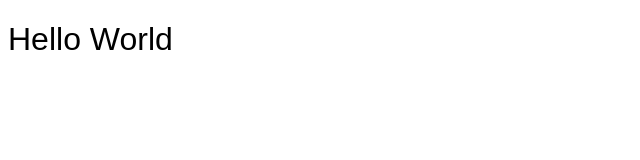
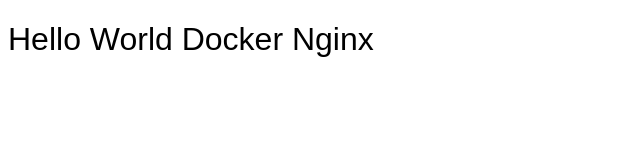
Before and after one commit to raama1990/Learn, a plain HTML site: page index.html in a window 1280 px wide. Shown: the whole page, without its empty margins (0-640 px from the left). Drawn offline with Linux system fonts and the light colour scheme.

Commit message:
Update index.html

```diff
--- a/index.html
+++ b/index.html
@@ -15,7 +15,7 @@
 <body>
 
     <h1>
-        Hello World
+        Hello World Docker Nginx
     </h1>
 
 </body>
```
